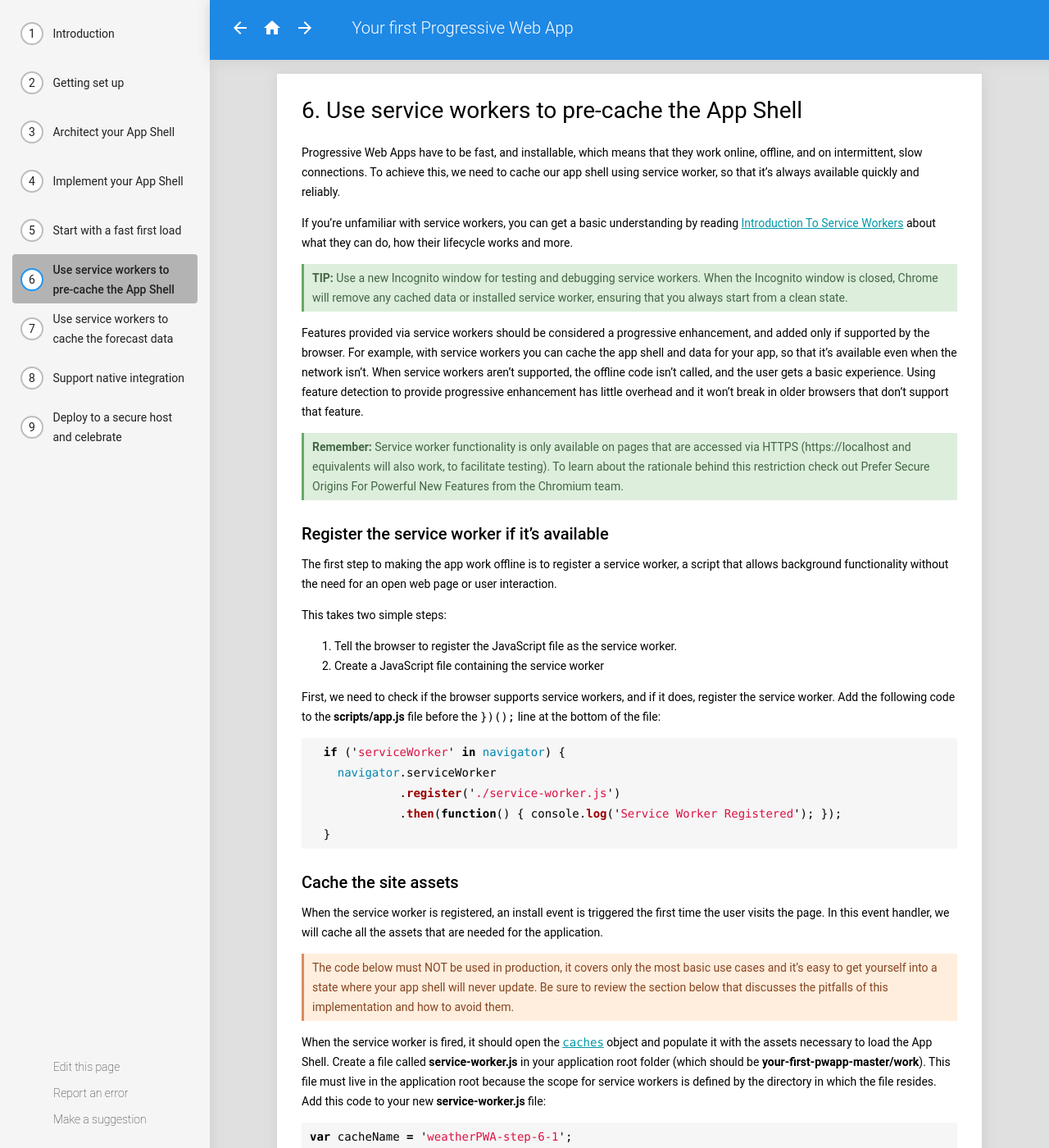
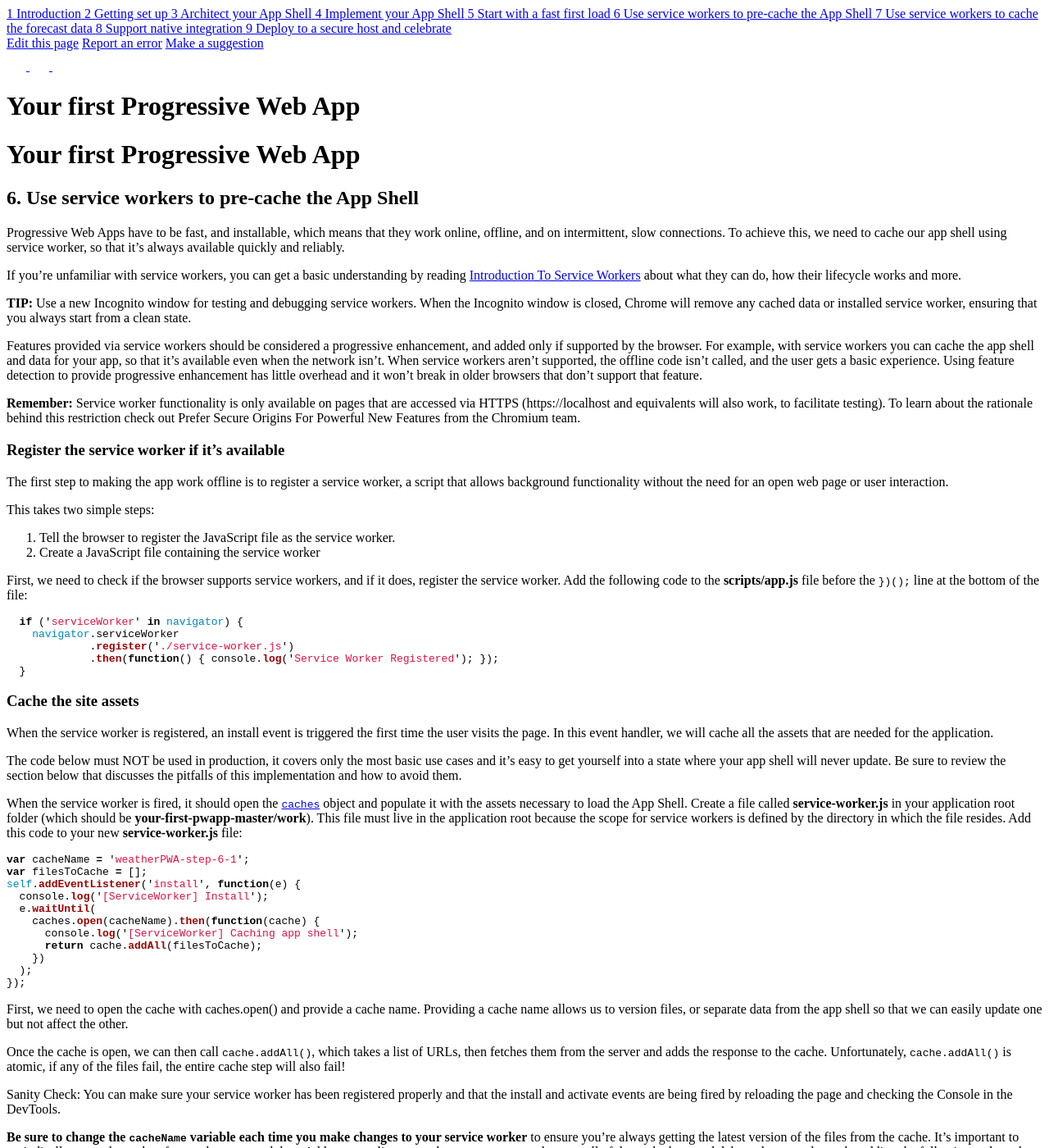
Before and after one commit to samdutton/ilt, a Jekyll site: the page built from pwa/cache/index.md, in a window 1280 px wide and 1400 px high. Shown: the whole window at 82% size. Built offline with Jekyll 4.4.1, drawn with Linux system fonts in a browser that asks for light colours; some of the changed text lies outside the part shown.

```diff
--- a/_includes/head.html
+++ b/_includes/head.html
@@ -48,7 +48,4 @@
     {% assign css = include.css %}
   {% endif %}
   <link rel="stylesheet" href="{{css}}">
-  <!--[if lte IE 8]>
-      <link rel="stylesheet" href="{{ site.baseurl }}/css/ie.css">
-  <![endif]-->
 </head>
--- a/css/main.css
+++ /dev/null
@@ -1,348 +0,0 @@
-.code {
-  background-color: #28323f;
-  color: white;
-  font-family: 'Source Code Pro', 'Courier New', monospace;
-  white-space: pre;
-}
-
-.container {
-  float: left;
-  padding: 60px 0 30px 256px;
-  width: calc(100% - 256px);
-}
-
-.current {
-  background-color: #e0e0e0;
-  background-color: #b3b3b3;
-  border-radius: 4px;
-}
-
-.duration {
-  color: #aaa;
-  font-size: 16px;
-  font-weight: 500;
-}
-
-.github {
-  background-color: #f5f5f5;
-  bottom: 0;
-  left: 65px;
-  padding: 15px 0 15px 0;
-  position:fixed;
-  width: 191px;
-}
-
-footer .github {
-  display: none;
-}
-
-.header {
-  background-color: #1e88e5;
-  box-shadow: 1px 1px 16px #ccc;
-  line-height: 23px;
-  padding: 22px 20px 20px 25px;
-  position: fixed;
-  vertical-align: middle;
-  width: calc(100% - 256px);
-  top: 0;
-}
-
-.home-arrow {
-  display: block;
-  float: left;
-  fill: white;
-  margin: 0 10px 0 0;
-  width: 24px;
-}
-
-.index {
-  background: white;
-  border: 2px solid #bdbdbd;
-  border-radius: 50%;
-  height: 24px;
-  line-height: 24px;
-  margin: 0 8px 0 0;
-  text-align: center;
-  width: 24px;
-}
-
-.current .index {
-  border-color: #2196f3;
-}
-
-.nav {
-  background-color: #f5f5f5;
-  box-shadow: 1px 1px 16px #ccc;
-  float: left;
-  height: 100%;
-  padding: 10px 15px 30px 15px;
-  position: fixed;
-  top: 0;
-  width: 226px;
-}
-
-.note {
-  background-color: #ded;
-  border-left: 3px solid #6a6;
-  color: #464;
-  margin: 0 0 1em 0;
-  padding: 5px 5px 5px 10px;
-}
-
-.section {
-  background-color: white;
-  box-shadow: 1px 1px 16px #ccc;
-  margin: 30px auto;
-  max-width: calc(100% - 120px);
-  padding: 30px;
-  width: 800px;
-  height: 100%;
-}
-
-.title {
-  width: 170px;
-}
-
-.current .title {
-  font-weight: 500;
-}
-
-.warning {
-  background-color: #fed;
-  color: #842;
-  border-left: 3px solid #db8a61;
-  margin: 0 0 1em 0;
-  padding: 5px 5px 5px 10px;
-}
-
-a {
-  color: #0097a7;
-}
-
-.links a {
-  color: #212121;
-  display: block;
-  line-height: 60px;
-  margin: 0 0 0px 0;
-  min-height: 60px;
-  padding: 0 0 0 10px;
-  text-decoration: none;
-  vertical-align: middle;
-}
-
-.github a {
-  color: #212121;
-  display: block;
-  font-weight: 100;
-  margin: 0 0 8px 0;
-  text-decoration: none;
-}
-
-.header a {
-  display: inline-block;
-  width: 36px;
-}
-
-.nav a:hover {
-}
-
-body {
-  font-family: Roboto, sans-serif;
-  font-size: 14px;
-  line-height: 24px;
-  margin: 20px;
-}
-
-aside {
-  border-left: 3px solid;
-  margin: 0 0 1em 0;
-  padding: 5px 5px 5px 10px;
-}
-
-blockquote {
-  background-color: #ded;
-  border-color: #6a6;
-  border-left: 3px solid;
-  color: #464;
-  margin: 0 0 1em 0;
-  padding: 5px 5px 5px 10px;
-}
-
-body {
-  background-color: #e0e0e0;
-  height: 100%;
-  margin: 0;
-  padding: 0;
-}
-
-code {
-  font-family: Menlo, 'Source Code Pro', 'Courier New', monospace;
-}
-
-h1 {
-  color: white;
-  display: inline-block;
-  font-size: 20px;
-  font-weight: 300;
-  margin: 0 0 0 30px;
-  overflow: hidden;
-  text-overflow: ellipsis;
-  white-space: nowrap;
-  width: calc(100% - 251px);
-}
-
-.section h1 {
-  display: none;
-}
-
-h2 {
-  font-size: 28px;
-  font-weight: 400;
-  line-height: 1.1em;
-  overflow: hidden;
-  text-overflow: ellipsis;
-  white-space: nowrap;
-}
-
-h2:first-of-type {
-  margin-top: 0;
-}
-
-h3 {
-  font-size: 20px;
-  font-weight: 500;
-  line-height: 1.1em;
-  margin: 1.5em 0 0 0;
-  overflow: hidden;
-  text-overflow: ellipsis;
-  white-space: nowrap;
-}
-
-html {
-    height: 100%;
-    margin: 0;
-    padding: 0;
-}
-
-pre {
-  background-color: #f6f6f6;
-  border-radius: 3px;
-  font-family: 'Source Code Pro','Courier New', monospace;
-  margin: 0 0 1em 0;
-  overflow-x: scroll;
-  padding: 5px 10px;
-  white-space: pre-wrap;
-}
-
-.nav span {
-  display: inline-block;
-  line-height: 24px;
-  vertical-align: middle;
-}
-
-@media screen and (max-width: 600px),
-  screen and (max-height: 600px) {
-
-  .container {
-    float: inherit;
-    padding: 60px 0 0 0;
-    width: 100%;
-  }
-
-  footer .github {
-    background-color: inherit;
-    display: block;
-    position: inherit;
-    width: 100%;
-  }
-
-  .header {
-    padding: 15px 10px;
-    text-align: center;
-    width: 100%;
-    width: calc(100% - 20px);
-  }
-
-  .github a {
-    display: inline-block;
-  }
-
-  .github a::after {
-    color: #aaa;
-    content: "  •  ";
-    margin: 0 9px;
-  }
-
-  .github a:last-of-type::after {
-    content: "";
-    margin: 0;
-  }
-
-  .header a {
-    display: inline-block;
-    text-align: center;
-    width: 28%;
-    width: calc((100% - 20px) / 3);
-  }
-
-  .header a:first-of-type {
-    text-align: left;
-  }
-
-  .header a:last-of-type {
-    text-align: right;
-  }
-
-  footer {
-    padding: 0 0 20px 0;
-    text-align: center;
-  }
-
-  .header h1 {
-    display: none;
-  }
-
-  .section h1 {
-    border-bottom: 1px solid #ccc;
-    color: #666;
-    display: block;
-    font-size: 19px;
-    font-weight: 100;
-    margin: 0 0 25px 0;
-    overflow: inherit;
-    padding: 0 0 15px 0;
-    text-overflow: inherit;
-    white-space: inherit;
-    width: 100%;
-  }
-
-  h2 {
-    font-size: 17px;
-    font-weight: 400;
-    line-height: 1.5em;
-    white-space: inherit;
-  }
-
-  h3 {
-    font-size: 15px;
-    font-weight: bold;
-    font-weight: 500;
-    line-height: 1.5em;
-    white-space: inherit;
-  }
-
-  .nav {
-    display: none;
-  }
-
-  .section {
-    margin: 15px auto 15px auto;
-    max-width: calc(100% - 80px);
-    padding: 20px;
-  }
-
-  .header svg {
-    vertical-align: middle;
-  }
-
-}
```
